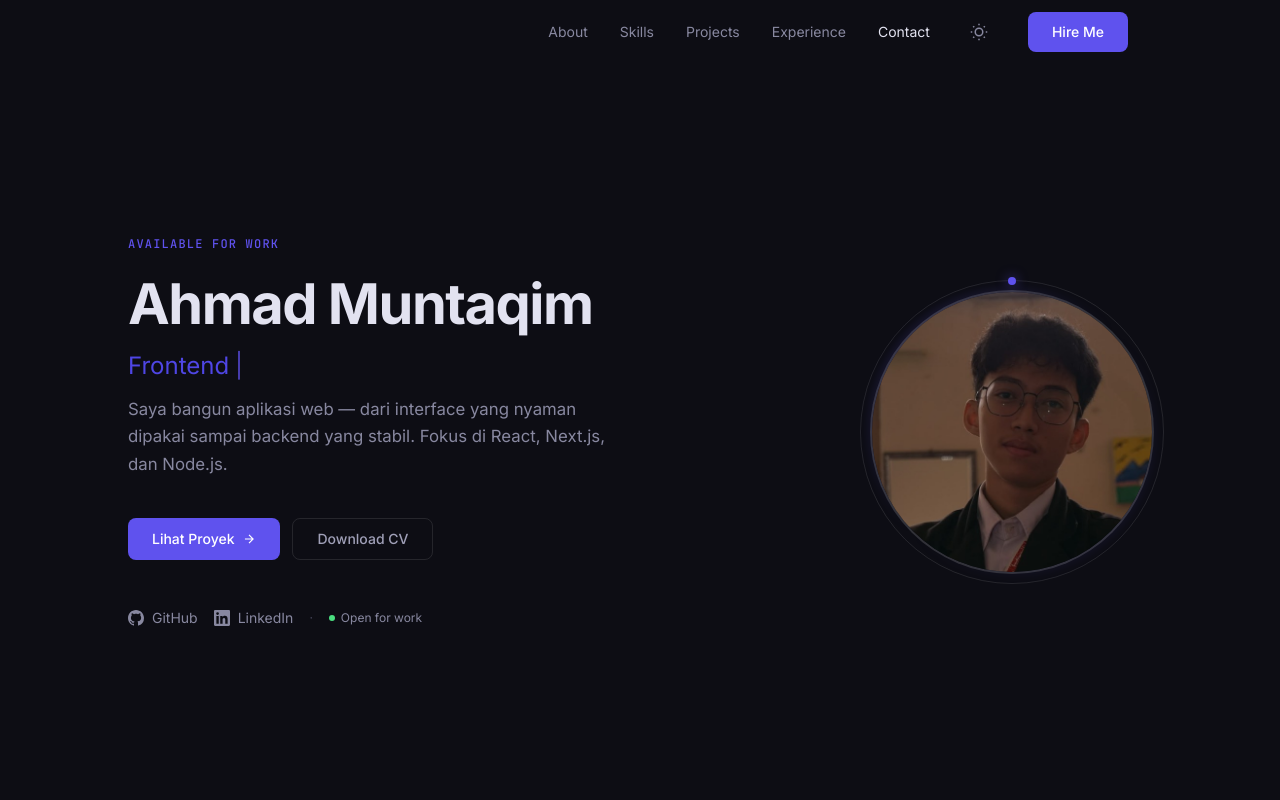
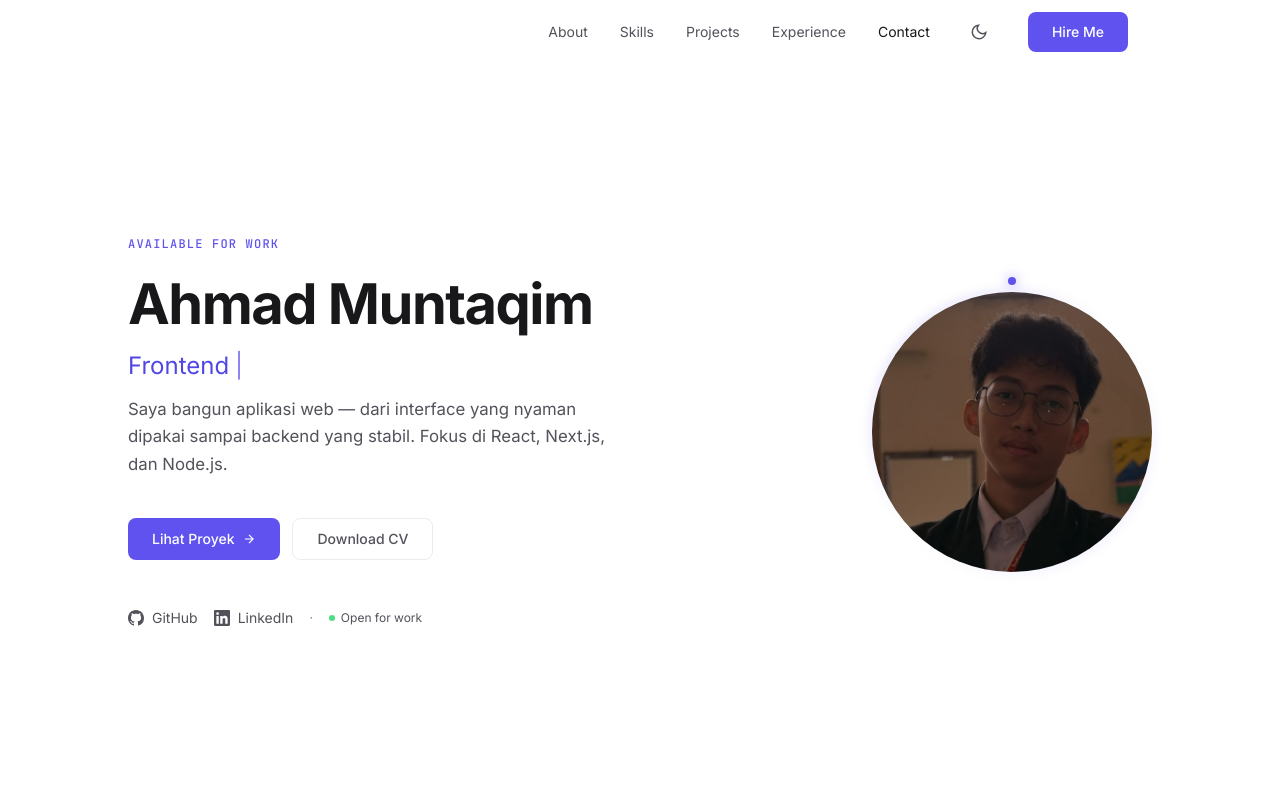
Before and after one commit to Hakim-pixel/ahmadmuntaqim, a Next.js app: page / in a window 1280 px wide. Shown: the top 800 px of the page. Built offline with nearby package versions, Linux system fonts and the light colour scheme.

Commit message:
fix: set default theme to light mode

```diff
--- a/src/app/layout.js
+++ b/src/app/layout.js
@@ -23,10 +23,10 @@ export default function RootLayout({ children }) {
             __html: `
               (function() {
                 try {
-                  var theme = localStorage.getItem('theme') || 'dark';
+                  var theme = localStorage.getItem('theme') || 'light';
                   document.documentElement.setAttribute('data-theme', theme);
                 } catch(e) {
-                  document.documentElement.setAttribute('data-theme', 'dark');
+                  document.documentElement.setAttribute('data-theme', 'light');
                 }
               })();
             `,
--- a/src/components/Navbar.js
+++ b/src/components/Navbar.js
@@ -8,7 +8,7 @@ export default function Navbar() {
   const [menuOpen, setMenuOpen] = useState(false);
   const [active, setActive] = useState('');
   // Start with a default 'dark' so server and initial client render match.
-  const [theme, setTheme] = useState('dark');
+  const [theme, setTheme] = useState('light');
 
   useEffect(() => {
     // Apply theme attribute whenever it changes
```
